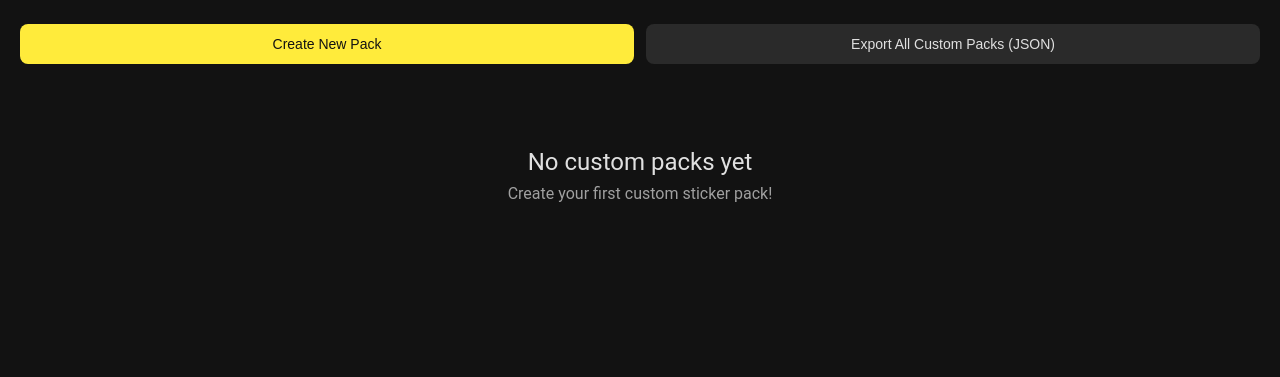
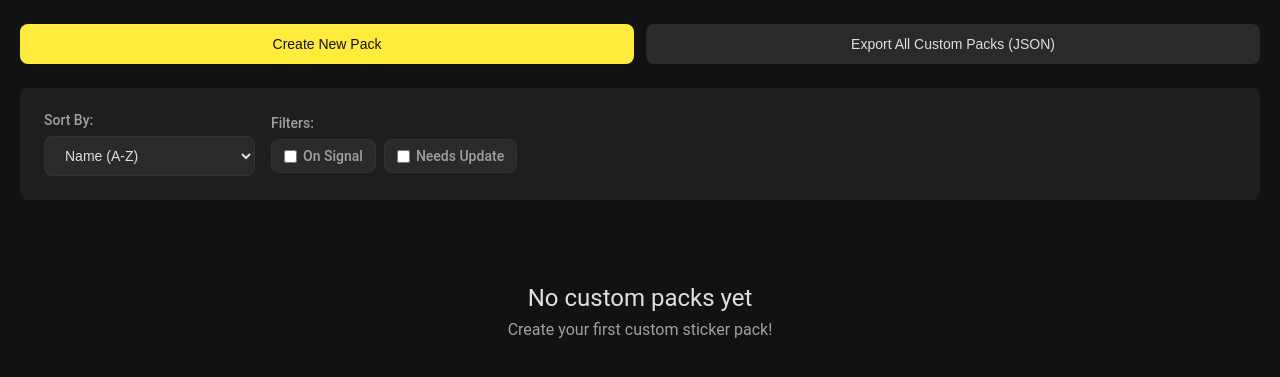
Before and after one commit to Fuwuffyi/telegram-sticker-manager, a Flask app: page /custom-packs in a window 1280 px wide. Shown: the part 131-508 px from the top of the page. Run offline with Flask 3, Linux system fonts and the light colour scheme; data that the repository does not hold is empty.

Commit message:
Add sorting options in page

```diff
--- a/src/web/static/custom_packs.js
+++ b/src/web/static/custom_packs.js
@@ -1,8 +1,12 @@
 const loading = document.getElementById('loading');
 const customPacksGrid = document.getElementById('customPacksGrid');
 const emptyState = document.getElementById('emptyState');
+const resultsCount = document.getElementById('resultsCount');
 const createModal = document.getElementById('createModal');
 const editModal = document.getElementById('editModal');
+const sortBy = document.getElementById('sortBy');
+const filterSignalCheck = document.getElementById('filterSignalCheck');
+const filterNeedsUpdateCheck = document.getElementById('filterNeedsUpdateCheck');
 
 const customPackCardTemplate = document.getElementById('customPackCardTemplate');
 const editableStickerTemplate = document.getElementById('editableStickerTemplate');
@@ -26,7 +30,34 @@ let stickerSearchTotal = 1;
 let packSearchPage = 1;
 let packSearchTotal = 1;
 
+let allPacks = [];
+let currentSortBy = 'name_asc';
+let currentFilters = {
+   onSignal: false,
+   needsUpdate: false
+};
+
 loadCustomPacks();
+
+sortBy.addEventListener('change', (e) => {
+   currentSortBy = e.target.value;
+   currentPage = 1;
+   applyFiltersAndSort();
+});
+
+filterSignalCheck.addEventListener('change', (e) => {
+   currentFilters.onSignal = e.target.checked;
+   document.getElementById('filterSignal').classList.toggle('active', e.target.checked);
+   currentPage = 1;
+   applyFiltersAndSort();
+});
+
+filterNeedsUpdateCheck.addEventListener('change', (e) => {
+   currentFilters.needsUpdate = e.target.checked;
+   document.getElementById('filterNeedsUpdate').classList.toggle('active', e.target.checked);
+   currentPage = 1;
+   applyFiltersAndSort();
+});
 
 window.addEventListener('scroll', () => {
    if (isLoadingMore || currentPage >= totalPages) return;
@@ -36,7 +67,7 @@ window.addEventListener('scroll', () => {
    if (scrollTop + windowHeight >= docHeight - 500) {
       isLoadingMore = true;
       currentPage++;
-      loadCustomPacks(true);
+      applyFiltersAndSort(true);
    }
 });
 
@@ -75,29 +106,94 @@ document.getElementById('packSearchInput')?.addEventListener('input', (e) => {
    searchTimeout = setTimeout(() => searchPacksToAdd(e.target.value), 300);
 });
 
+function sortPacks(packs, sortBy) {
+   const sorted = [...packs];
+   switch (sortBy) {
+      case 'name_asc':
+         sorted.sort((a, b) => a.name.localeCompare(b.name));
+         break;
+      case 'name_desc':
+         sorted.sort((a, b) => b.name.localeCompare(a.name));
+         break;
+      case 'title_asc':
+         sorted.sort((a, b) => a.title.localeCompare(b.title));
+         break;
+      case 'title_desc':
+         sorted.sort((a, b) => b.title.localeCompare(a.title));
+         break;
+      case 'count_desc':
+         sorted.sort((a, b) => b.sticker_count - a.sticker_count);
+         break;
+      case 'count_asc':
+         sorted.sort((a, b) => a.sticker_count - b.sticker_count);
+         break;
+      case 'modified_desc':
+         sorted.sort((a, b) => (b.last_modified || 0) - (a.last_modified || 0));
+         break;
+      case 'modified_asc':
+         sorted.sort((a, b) => (a.last_modified || 0) - (b.last_modified || 0));
+         break;
+   }
+   return sorted;
+}
+
+function filterPacks(packs, filters) {
+   let filtered = [...packs];
+   if (filters.onSignal) {
+      filtered = filtered.filter(pack => pack.signal_url);
+   }
+   if (filters.needsUpdate) {
+      filtered = filtered.filter(pack => pack.needs_signal_update);
+   }
+   return filtered;
+}
+
+function applyFiltersAndSort(append = false) {
+   if (!append) {
+      loading.style.display = 'block';
+      customPacksGrid.style.display = 'none';
+      emptyState.style.display = 'none';
+      resultsCount.style.display = 'none';
+   }
+   let filtered = filterPacks(allPacks, currentFilters);
+   let sorted = sortPacks(filtered, currentSortBy);
+   loading.style.display = 'none';
+   isLoadingMore = false;
+   if (sorted.length === 0 && !append) {
+      emptyState.style.display = 'block';
+      return;
+   }
+   const perPage = 50;
+   const startIdx = append ? (currentPage - 1) * perPage : 0;
+   const endIdx = currentPage * perPage;
+   const paginated = sorted.slice(startIdx, endIdx);
+   totalPages = Math.ceil(sorted.length / perPage);
+   if (!append) {
+      resultsCount.style.display = 'block';
+      resultsCount.textContent = `Found ${sorted.length} custom pack${sorted.length !== 1 ? 's' : ''}`;
+      customPacksGrid.style.display = 'grid';
+      customPacksGrid.innerHTML = '';
+   }
+   paginated.forEach(pack => customPacksGrid.appendChild(createCustomPackCard(pack)));
+}
+
 async function loadCustomPacks(append = false) {
    if (!append) {
       loading.style.display = 'block';
       customPacksGrid.style.display = 'none';
       emptyState.style.display = 'none';
+      resultsCount.style.display = 'none';
       currentPage = 1;
    }
    try {
-      const response = await fetch(`/api/custom-packs?page=${currentPage}&per_page=50`);
+      const response = await fetch(`/api/custom-packs?page=1&per_page=10000`);
       const data = await response.json();
       const packArray = Object.values(data.packs);
-      loading.style.display = 'none';
-      isLoadingMore = false;
-      totalPages = data.total_pages;
-      if (packArray.length === 0 && !append) {
-         emptyState.style.display = 'block';
-         return;
-      }
-      if (!append) {
-         customPacksGrid.style.display = 'grid';
-         customPacksGrid.innerHTML = '';
-      }
-      packArray.forEach(pack => customPacksGrid.appendChild(createCustomPackCard(pack)));
+      allPacks = packArray.map(pack => ({
+         ...pack,
+         needs_signal_update: pack.signal_uploaded_at && pack.last_modified > pack.signal_uploaded_at
+      }));
+      applyFiltersAndSort(append);
    } catch (error) {
       console.error('Error loading custom packs:', error);
       loading.style.display = 'none';
@@ -109,9 +205,7 @@ async function loadCustomPacks(append = false) {
 function createCustomPackCard(pack) {
    const clone = customPackCardTemplate.content.cloneNode(true);
    const card = clone.querySelector('.pack-card');
-   // Handle badges
    const badgeContainer = clone.querySelector('[data-badge-container]');
-   // Add Signal badge
    if (pack.signal_url) {
       const signalBadge = document.createElement('a');
       signalBadge.className = pack.needs_signal_update ? 'badge badge-update' : 'badge badge-signal';
@@ -119,9 +213,9 @@ function createCustomPackCard(pack) {
       signalBadge.target = '_blank';
       signalBadge.rel = 'noopener noreferrer';
       if (pack.needs_signal_update) {
-         signalBadge.innerHTML = '⚠️<span class="badge-tooltip">Update Available on Signal</span>';
+         signalBadge.innerHTML = '✱<span class="badge-tooltip">Update Available on Signal</span>';
       } else {
-         signalBadge.innerHTML = '✓<span class="badge-tooltip">On Signal</span>';
+         signalBadge.innerHTML = '✔<span class="badge-tooltip">On Signal</span>';
       }
       signalBadge.addEventListener('click', (e) => {
          e.stopPropagation();
@@ -210,7 +304,6 @@ async function uploadCustomPackToSignal(packName) {
       const data = await response.json();
       if (response.ok) {
          alert(`Successfully uploaded to Signal!\n\nURL: ${data.signal_url}`);
-         // Refresh the pack list to show updated status
          currentPage = 1;
          await loadCustomPacks();
       } else {
--- a/src/web/static/styles.css
+++ b/src/web/static/styles.css
@@ -102,6 +102,86 @@ body {
 .search-input:focus {
    outline: none;
    border-color: var(--accent);
+}
+
+/* Controls Box */
+.controls-box {
+   background: var(--bg-secondary);
+   padding: 24px;
+   border-radius: 8px;
+   margin-bottom: 24px;
+}
+
+.controls-row {
+   display: flex;
+   gap: 16px;
+   align-items: center;
+   flex-wrap: wrap;
+}
+
+.control-group {
+   display: flex;
+   flex-direction: column;
+   gap: 8px;
+}
+
+.control-group label {
+   font-size: 0.875rem;
+   color: var(--text-secondary);
+   font-weight: 500;
+}
+
+.control-select {
+   padding: 10px 16px;
+   border: 1px solid var(--border);
+   border-radius: 8px;
+   background: var(--bg-tertiary);
+   color: var(--text-primary);
+   font-size: 0.875rem;
+   cursor: pointer;
+   min-width: 180px;
+   transition: border-color 0.2s;
+}
+
+.control-select:focus {
+   outline: none;
+   border-color: var(--accent);
+}
+
+.filter-group {
+   display: flex;
+   gap: 8px;
+   flex-wrap: wrap;
+   align-items: center;
+}
+
+.filter-toggle {
+   display: flex;
+   align-items: center;
+   gap: 6px;
+   padding: 8px 12px;
+   background: var(--bg-tertiary);
+   border: 1px solid var(--border);
+   border-radius: 8px;
+   cursor: pointer;
+   font-size: 0.875rem;
+   transition: all 0.2s;
+   user-select: none;
+}
+
+.filter-toggle:hover {
+   background: var(--border);
+}
+
+.filter-toggle.active {
+   background: var(--accent);
+   color: var(--bg-primary);
+   border-color: var(--accent);
+}
+
+.filter-toggle input[type="checkbox"] {
+   margin: 0;
+   cursor: pointer;
 }
 
 /* Pack Grid */
--- a/src/web/templates/custom_packs.html
+++ b/src/web/templates/custom_packs.html
@@ -20,6 +20,37 @@
             <button class="btn btn-primary" data-action="create-pack">Create New Pack</button>
             <button class="btn btn-secondary" data-action="export-custom-packs">Export All Custom Packs (JSON)</button>
          </div>
+         <div class="controls-box">
+            <div class="controls-row">
+               <div class="control-group">
+                  <label for="sortBy">Sort By:</label>
+                  <select id="sortBy" class="control-select">
+                     <option value="name_asc">Name (A-Z)</option>
+                     <option value="name_desc">Name (Z-A)</option>
+                     <option value="title_asc">Title (A-Z)</option>
+                     <option value="title_desc">Title (Z-A)</option>
+                     <option value="count_desc">Sticker Count (High-Low)</option>
+                     <option value="count_asc">Sticker Count (Low-High)</option>
+                     <option value="modified_desc">Last Modified (Newest)</option>
+                     <option value="modified_asc">Last Modified (Oldest)</option>
+                  </select>
+               </div>
+               <div class="control-group">
+                  <label>Filters:</label>
+                  <div class="filter-group">
+                     <label class="filter-toggle" id="filterSignal">
+                        <input type="checkbox" id="filterSignalCheck">
+                        <span>On Signal</span>
+                     </label>
+                     <label class="filter-toggle" id="filterNeedsUpdate">
+                        <input type="checkbox" id="filterNeedsUpdateCheck">
+                        <span>Needs Update</span>
+                     </label>
+                  </div>
+               </div>
+            </div>
+         </div>
+         <div id="resultsCount" class="results-count" hidden></div>
          <div id="loading" class="loading">Loading custom packs...</div>
          <div id="customPacksGrid" class="packs-grid" hidden></div>
          <div id="emptyState" class="empty-state" hidden>
```
Also changed, not shown: src/web/static/packs.js (+127 -20 lines), src/web/static/stickers.js (+71 -16 lines), src/web/templates/packs.html (+37 -1 lines), src/web/templates/stickers.html (+17 -0 lines).
